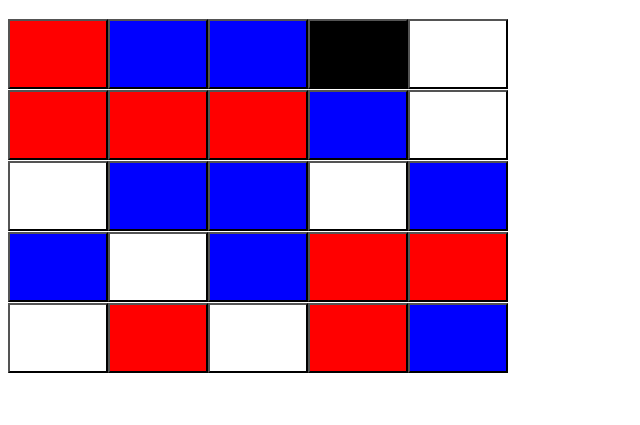
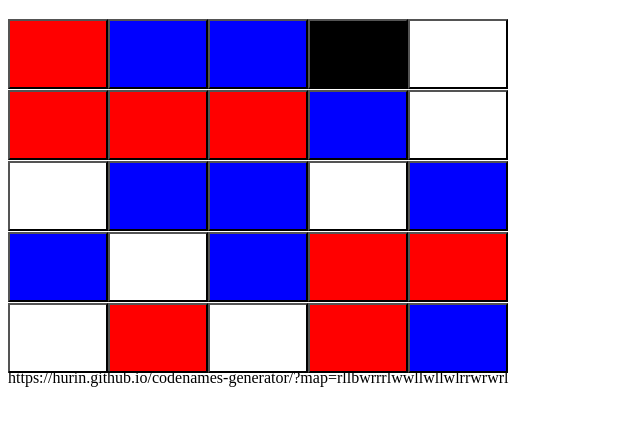
Before and after one commit to Hurin/codenames-generator, a plain HTML site: page index.html in a window 1280 px wide. Shown: the part 61-486 px from the top of the page, without its empty margins (0-640 px from the left). Drawn offline with Linux system fonts and the light colour scheme.

Commit message:
Update index.html

```diff
--- a/index.html
+++ b/index.html
@@ -101,7 +101,7 @@ function permutation(rsort) {
         buttons[i].className += classes[i];
         }
         var link = document.getElementById("link");
-        link.text = "https://hurin.github.io/codenames-generator/?map=" + classes.reduce((curr, next) => curr + getChar(next), "");
+        link.innerHTML = "https://hurin.github.io/codenames-generator/?map=" + classes.reduce((curr, next) => curr + getChar(next), "");
 }
 
 window.onload = generate;
```
